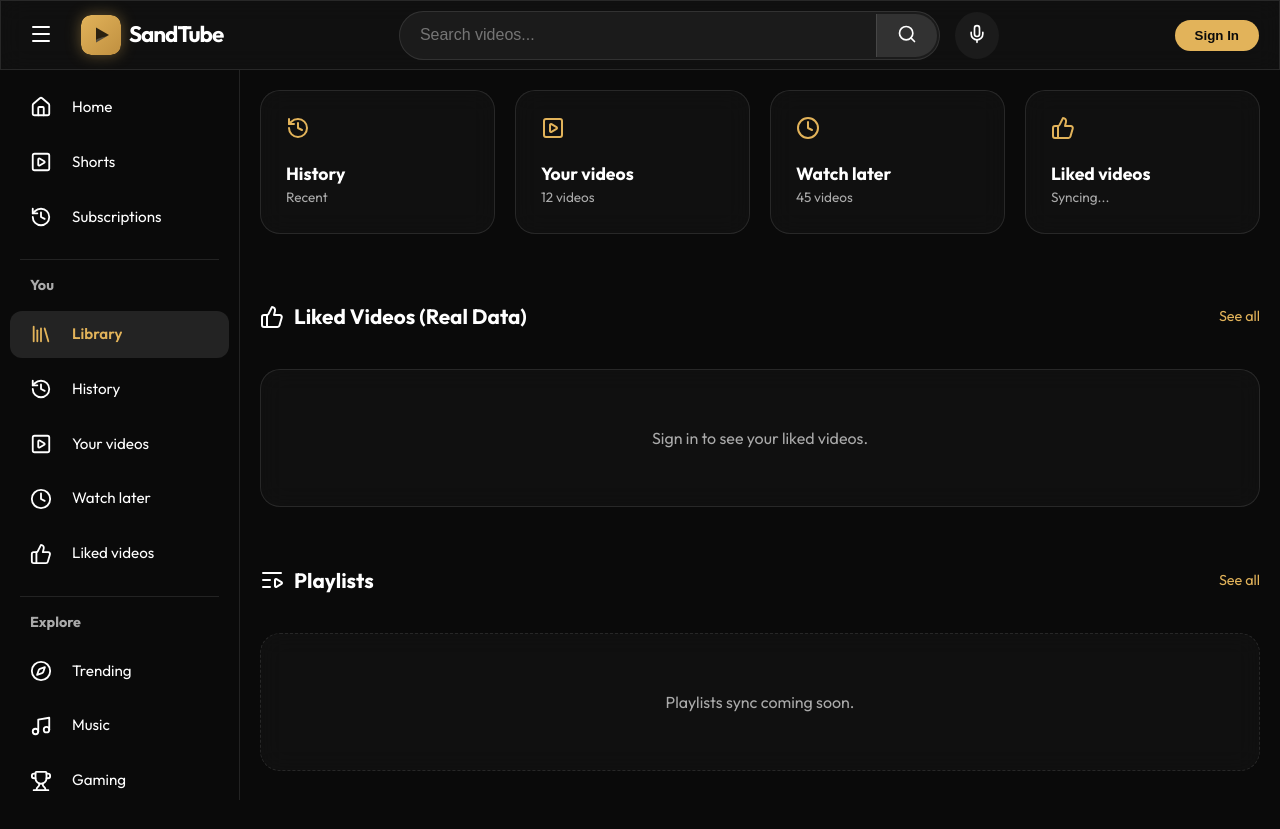
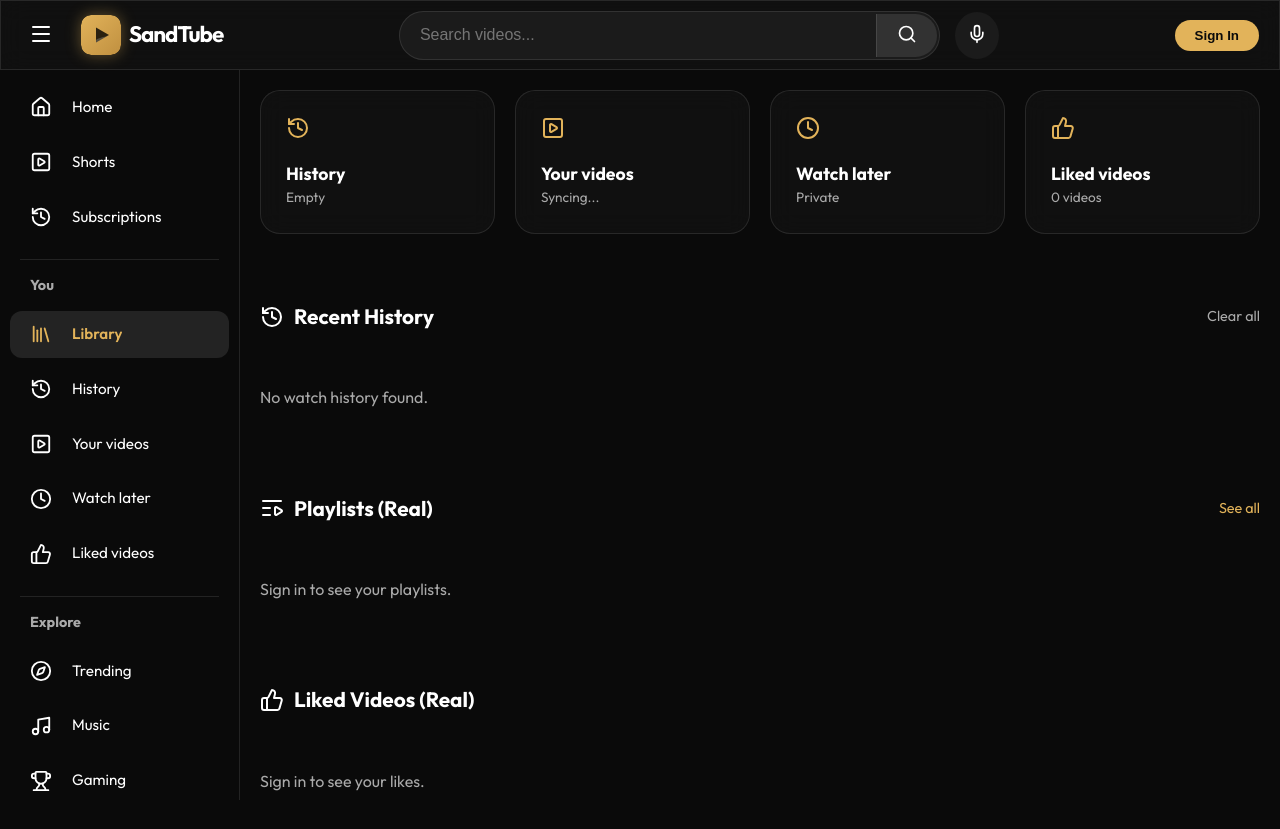
Before and after one commit to Gauravsharma110044/SandTube, a React (Vite) app: page /library in a window 1280 px wide. Before the commit the page ends 800 px from the top, so only its background shows below. Built offline with nearby package versions, Linux system fonts and the light colour scheme.

Commit message:
Implement History tracking and real-time Playlists in Library

```diff
--- a/src/components/Library.tsx
+++ b/src/components/Library.tsx
@@ -1,32 +1,39 @@
 import React, { useEffect, useState } from 'react';
 import { History, PlaySquare, Clock, ThumbsUp, ListVideo } from 'lucide-react';
 import VideoCard from './VideoCard.tsx';
-import { getMyLikedVideos } from '../services/youtube.ts';
+import { getMyLikedVideos, getMyPlaylists } from '../services/youtube.ts';
 
 const Library: React.FC = () => {
     const [likedVideos, setLikedVideos] = useState<any[]>([]);
+    const [playlists, setPlaylists] = useState<any[]>([]);
+    const [localHistory, setLocalHistory] = useState<any[]>([]);
+    const [loading, setLoading] = useState(true);
     const user = JSON.parse(localStorage.getItem('user') || 'null');
 
     useEffect(() => {
         const fetchLibrary = async () => {
+            setLoading(true);
+
+            // Fetch local history
+            const history = JSON.parse(localStorage.getItem('sandtube_history') || '[]');
+            setLocalHistory(history);
+
             if (user?.accessToken) {
                 try {
-                    const liked = await getMyLikedVideos(user.accessToken);
+                    const [liked, myPlaylists] = await Promise.all([
+                        getMyLikedVideos(user.accessToken),
+                        getMyPlaylists(user.accessToken)
+                    ]);
                     setLikedVideos(liked);
+                    setPlaylists(myPlaylists);
                 } catch (error) {
                     console.error("Error fetching library data:", error);
                 }
             }
+            setLoading(false);
         };
         fetchLibrary();
     }, [user?.accessToken]);
-
-    const listItems = [
-        { icon: <History />, label: 'History', count: 'Recent' },
-        { icon: <PlaySquare />, label: 'Your videos', count: '12 videos' },
-        { icon: <Clock />, label: 'Watch later', count: '45 videos' },
-        { icon: <ThumbsUp />, label: 'Liked videos', count: likedVideos.length > 0 ? `${likedVideos.length} videos` : 'Syncing...' }
-    ];
 
     const formatViews = (views: string) => {
         if (!views) return 'N/A';
@@ -44,12 +51,20 @@ const Library: React.FC = () => {
         if (days >= 365) return Math.floor(days / 365) + ' years ago';
         if (days >= 30) return Math.floor(days / 30) + ' months ago';
         if (days >= 7) return Math.floor(days / 7) + ' weeks ago';
-        if (days > 0) return days + ' days ago';
+        if (days > 0) return `${days} days ago`;
         return 'Today';
     };
 
+    const listItems = [
+        { icon: <History />, label: 'History', count: localHistory.length > 0 ? `${localHistory.length} videos` : 'Empty' },
+        { icon: <PlaySquare />, label: 'Your videos', count: 'Syncing...' },
+        { icon: <Clock />, label: 'Watch later', count: 'Private' },
+        { icon: <ThumbsUp />, label: 'Liked videos', count: likedVideos.length > 0 ? `${likedVideos.length} videos` : '0 videos' }
+    ];
+
     return (
         <div style={{ animation: 'fadeIn 0.5s ease' }}>
+            {/* Stats Grid */}
             <div style={{ display: 'grid', gridTemplateColumns: 'repeat(auto-fill, minmax(200px, 1fr))', gap: '20px', marginBottom: '50px' }}>
                 {listItems.map((item, i) => (
                     <div key={i} className="glass-morphism" style={{ padding: '25px', borderRadius: '20px', display: 'flex', flexDirection: 'column', gap: '15px', cursor: 'pointer', transition: 'transform 0.2s' }}>
@@ -62,15 +77,77 @@ const Library: React.FC = () => {
                 ))}
             </div>
 
-            <section style={{ marginBottom: '40px' }}>
+            {/* History Section */}
+            <section style={{ marginBottom: '50px' }}>
                 <div style={{ display: 'flex', justifyContent: 'space-between', alignItems: 'center', marginBottom: '20px' }}>
-                    <h2 style={{ fontSize: '1.3rem', display: 'flex', alignItems: 'center', gap: '10px' }}><ThumbsUp size={24} /> Liked Videos (Real Data)</h2>
+                    <h2 style={{ fontSize: '1.3rem', display: 'flex', alignItems: 'center', gap: '10px' }}><History size={24} /> Recent History</h2>
+                    <span onClick={() => {
+                        localStorage.removeItem('sandtube_history');
+                        setLocalHistory([]);
+                    }} style={{ color: 'var(--text-muted)', fontSize: '0.9rem', cursor: 'pointer' }}>Clear all</span>
+                </div>
+                <div style={{ display: 'grid', gridTemplateColumns: 'repeat(auto-fill, minmax(280px, 1fr))', gap: '20px' }}>
+                    {localHistory.length > 0 ? (
+                        localHistory.slice(0, 4).map((video) => (
+                            <VideoCard
+                                key={video.id + (video.watchedAt || '')}
+                                id={video.id}
+                                thumbnail={video.snippet.thumbnails.maxres?.url || video.snippet.thumbnails.high?.url}
+                                title={video.snippet.title}
+                                channel={video.snippet.channelTitle}
+                                views={formatViews(video.statistics?.viewCount)}
+                                timestamp={getTimeAgo(video.watchedAt || video.snippet.publishedAt)}
+                                channelImage={video.snippet.thumbnails.default.url}
+                            />
+                        ))
+                    ) : (
+                        <p style={{ color: 'var(--text-muted)' }}>No watch history found.</p>
+                    )}
+                </div>
+            </section>
+
+            {/* Playlists Section */}
+            <section style={{ marginBottom: '50px' }}>
+                <div style={{ display: 'flex', justifyContent: 'space-between', alignItems: 'center', marginBottom: '20px' }}>
+                    <h2 style={{ fontSize: '1.3rem', display: 'flex', alignItems: 'center', gap: '10px' }}><ListVideo size={24} /> Playlists (Real)</h2>
                     <span style={{ color: 'var(--primary)', fontSize: '0.9rem', cursor: 'pointer' }}>See all</span>
                 </div>
-                {user ? (
-                    <div style={{ display: 'grid', gridTemplateColumns: 'repeat(auto-fill, minmax(280px, 1fr))', gap: '20px' }}>
-                        {likedVideos.length > 0 ? (
-                            likedVideos.map((video) => (
+                <div style={{ display: 'grid', gridTemplateColumns: 'repeat(auto-fill, minmax(280px, 1fr))', gap: '20px' }}>
+                    {user ? (
+                        playlists.length > 0 ? (
+                            playlists.map(playlist => (
+                                <div key={playlist.id} className="glass-morphism" style={{ borderRadius: '15px', overflow: 'hidden', cursor: 'pointer' }}>
+                                    <div style={{ position: 'relative', aspectRatio: '16/9' }}>
+                                        <img src={playlist.snippet.thumbnails.high.url} alt="" style={{ width: '100%', height: '100%', objectFit: 'cover' }} />
+                                        <div style={{ position: 'absolute', right: 0, top: 0, bottom: 0, width: '40%', background: 'rgba(0,0,0,0.8)', backdropFilter: 'blur(5px)', display: 'flex', flexDirection: 'column', alignItems: 'center', justifyContent: 'center', gap: '10px' }}>
+                                            <span style={{ fontSize: '1.2rem', fontWeight: 'bold' }}>{playlist.contentDetails.itemCount}</span>
+                                            <ListVideo size={20} />
+                                        </div>
+                                    </div>
+                                    <div style={{ padding: '12px' }}>
+                                        <div style={{ fontWeight: 'bold', fontSize: '0.95rem', overflow: 'hidden', textOverflow: 'ellipsis', whiteSpace: 'nowrap' }}>{playlist.snippet.title}</div>
+                                        <div style={{ fontSize: '0.8rem', color: 'var(--text-muted)', marginTop: '4px' }}>View full playlist</div>
+                                    </div>
+                                </div>
+                            ))
+                        ) : (
+                            <p style={{ color: 'var(--text-muted)' }}>No playlists found.</p>
+                        )
+                    ) : (
+                        <p style={{ color: 'var(--text-muted)' }}>Sign in to see your playlists.</p>
+                    )}
+                </div>
+            </section>
+
+            {/* Liked Videos Section */}
+            <section>
+                <div style={{ display: 'flex', justifyContent: 'space-between', alignItems: 'center', marginBottom: '20px' }}>
+                    <h2 style={{ fontSize: '1.3rem', display: 'flex', alignItems: 'center', gap: '10px' }}><ThumbsUp size={24} /> Liked Videos (Real)</h2>
+                </div>
+                <div style={{ display: 'grid', gridTemplateColumns: 'repeat(auto-fill, minmax(280px, 1fr))', gap: '20px' }}>
+                    {user ? (
+                        likedVideos.length > 0 ? (
+                            likedVideos.slice(0, 4).map((video) => (
                                 <VideoCard
                                     key={video.id}
                                     id={video.id}
@@ -84,22 +161,10 @@ const Library: React.FC = () => {
                             ))
                         ) : (
                             <p style={{ color: 'var(--text-muted)' }}>Loading your likes...</p>
-                        )}
-                    </div>
-                ) : (
-                    <div className="glass-morphism" style={{ padding: '40px', borderRadius: '20px', textAlign: 'center' }}>
-                        <p style={{ color: 'var(--text-muted)' }}>Sign in to see your liked videos.</p>
-                    </div>
-                )}
-            </section>
-
-            <section>
-                <div style={{ display: 'flex', justifyContent: 'space-between', alignItems: 'center', marginBottom: '20px' }}>
-                    <h2 style={{ fontSize: '1.3rem', display: 'flex', alignItems: 'center', gap: '10px' }}><ListVideo size={24} /> Playlists</h2>
-                    <span style={{ color: 'var(--primary)', fontSize: '0.9rem', cursor: 'pointer' }}>See all</span>
-                </div>
-                <div className="glass-morphism" style={{ padding: '40px', borderRadius: '20px', textAlign: 'center', border: '1px dashed var(--glass-border)' }}>
-                    <p style={{ color: 'var(--text-muted)' }}>Playlists sync coming soon.</p>
+                        )
+                    ) : (
+                        <p style={{ color: 'var(--text-muted)' }}>Sign in to see your likes.</p>
+                    )}
                 </div>
             </section>
         </div>
--- a/src/components/WatchPage.tsx
+++ b/src/components/WatchPage.tsx
@@ -27,6 +27,16 @@ const WatchPage: React.FC = () => {
                 if (details?.snippet?.channelId) {
                     const chDetails = await getChannelDetails(details.snippet.channelId);
                     setChannel(chDetails);
+                }
+
+                // Add to local history
+                if (details) {
+                    const localHistory = JSON.parse(localStorage.getItem('sandtube_history') || '[]');
+                    const updatedHistory = [
+                        { ...details, watchedAt: new Date().toISOString() },
+                        ...localHistory.filter((item: any) => (item.id.videoId || item.id) !== id)
+                    ].slice(0, 50); // Keep last 50
+                    localStorage.setItem('sandtube_history', JSON.stringify(updatedHistory));
                 }
             } catch (error) {
                 console.error("Error fetching watch data:", error);
```
Also changed, not shown: src/services/youtube.ts (+39 -0 lines).
